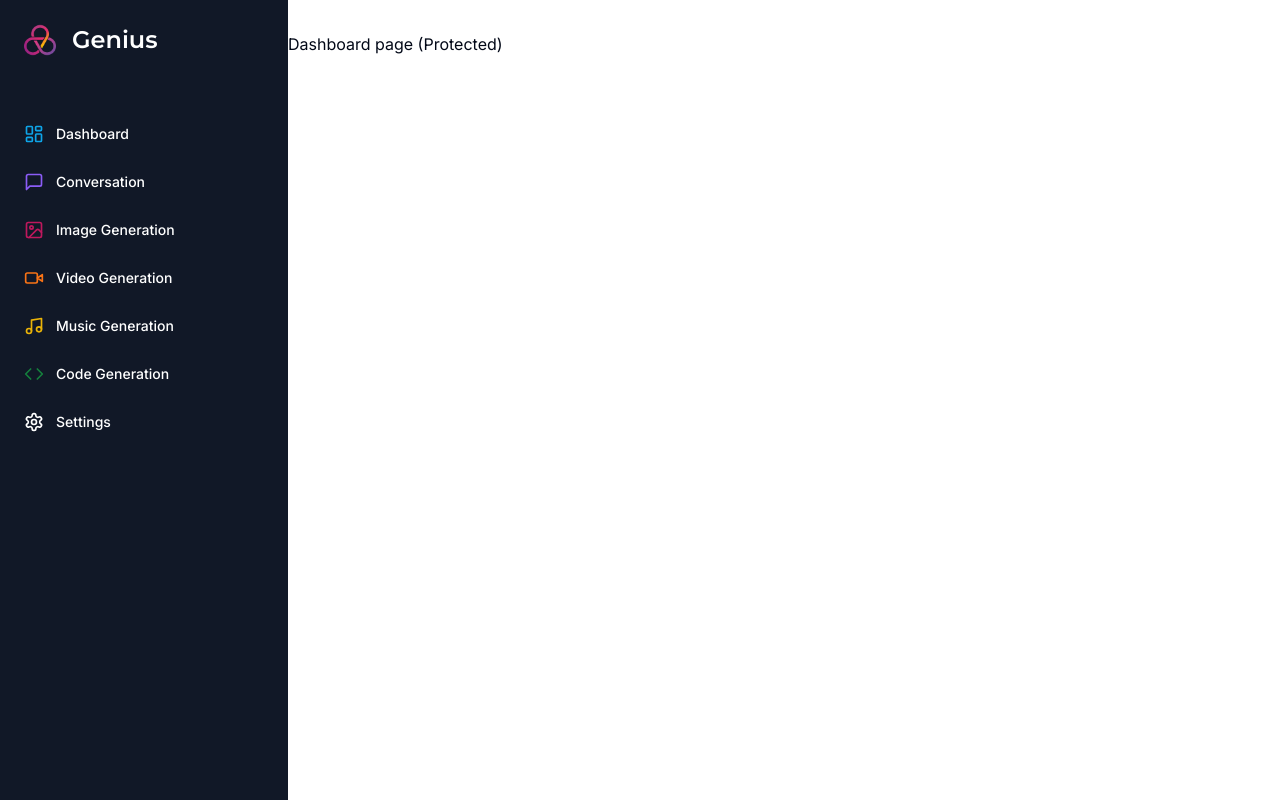
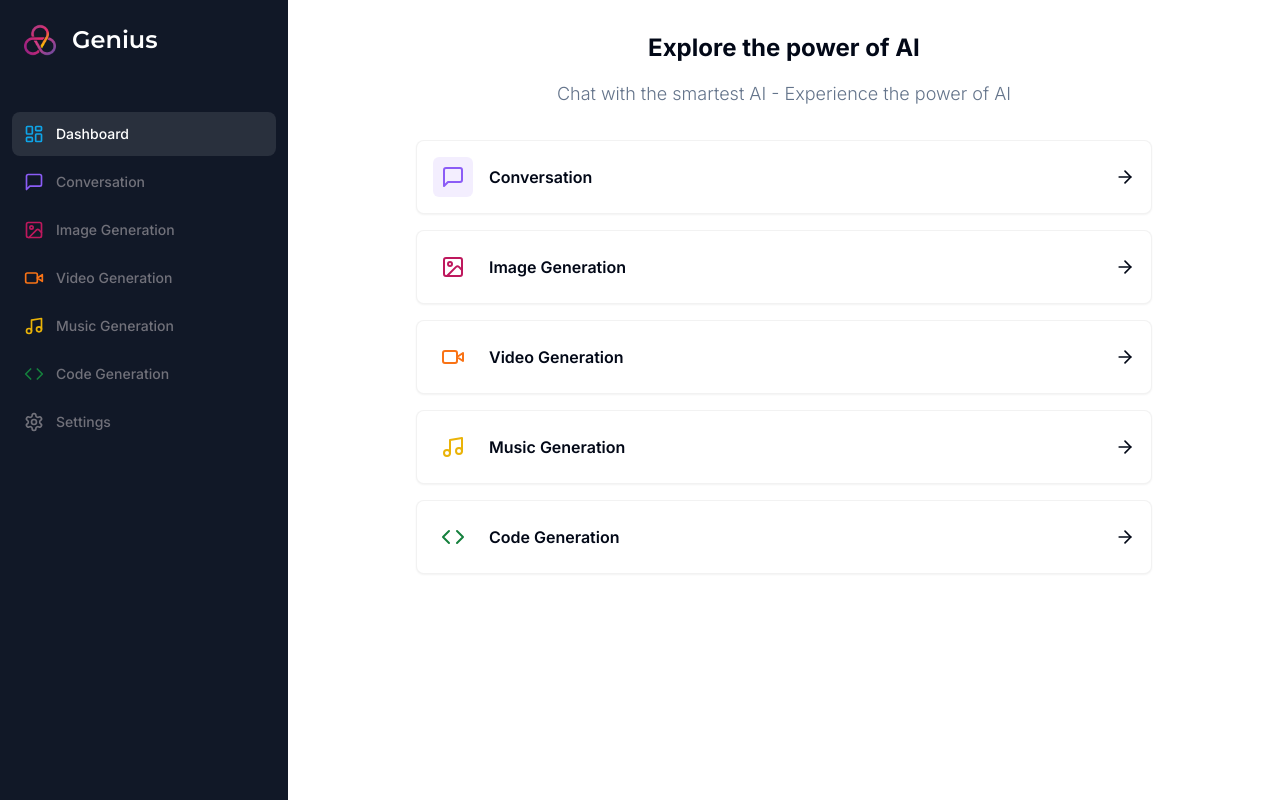
Before and after one commit to dakshinkarthik/ai-saas, a Next.js app: page /dashboard in a window 1280 px wide. Built offline with nearby package versions, Linux system fonts and the light colour scheme.

Commit message:
Dashboard fully completed (with Shadcn-ui card component)

```diff
--- a/app/(dashboard)/(routes)/dashboard/page.tsx
+++ b/app/(dashboard)/(routes)/dashboard/page.tsx
@@ -1,9 +1,79 @@
+"use client";
 
+import { Card } from "@/components/ui/card";
+import { cn } from "@/lib/utils";
+import { ArrowRight, Code, ImageIcon, MessageSquare, Music, VideoIcon } from "lucide-react";
+import { useRouter } from "next/navigation";
+
+const tools = [
+  {
+    label: "Conversation",
+    icon: MessageSquare,
+    color: "text-violet-500",
+    bgColor: "bg-violet-500/10",
+    href: "/conversation"
+  },
+  {
+    label: "Image Generation",
+    icon: ImageIcon,
+    color: "text-pink-700",
+    bgColor: "text-pink-700/10",
+    href: "/image"
+},
+{
+    label: "Video Generation",
+    icon: VideoIcon,
+    color: "text-orange-500",
+    bgColor: "text-orange-500/10",
+    href: "/video"
+},
+{
+    label: "Music Generation",
+    icon: Music,
+    color: "text-yellow-500",
+    bgColor: "text-emerald-500/10",
+    href: "/music"
+},
+{
+    label: "Code Generation",
+    icon: Code,
+    color: "text-green-700",
+    bgColor: "text-green-700/10",
+    href: "/code",
+}
+]
 
 const DashboardPage = () => {
+  const router = useRouter();
   return (
     <div>
-      <p>Dashboard page (Protected)</p>
+      <div className="mb-8 space-y-4">
+        <h2 className="text-2xl md:text-4-xl font-bold text-center">
+          Explore the power of AI
+        </h2>
+        <p className="text-muted-foreground font-light text-sm md:text-lg text-center">
+          Chat with the smartest AI - Experience the power of AI
+        </p>
+      </div>
+      <div className="px-4 md:px-20 lg:px-32 space-y-4">
+        {tools.map((tool) => (
+          <Card
+          onClick={() => router.push(tool.href)}
+          key={tool.href}
+          className="p-4 border-black/5 flex items-center justify-between hover:shadow-md transition cursor-pointer"
+          >
+            <div className="flex items-center gap-x-4">
+              <div className={cn("p-2 w-fit rounded-md", tool.bgColor)}>
+                <tool.icon className={cn("w-8-h-8", tool.color)}/>
+              </div>
+              <div className="font-semibold">
+                {tool.label}
+              </div>
+            </div>
+            <ArrowRight className="w-5 h-5" />
+          </Card>
+        ))}
+      </div>
     </div>
     );
 }
--- a/components/navbar.tsx
+++ b/components/navbar.tsx
@@ -1,14 +1,9 @@
-// import { Button } from "@/components/ui/button";
 import { UserButton } from "@clerk/nextjs";
-// import { Menu } from "lucide-react"
 import MobileSidebar from "@/components/mobile-sidebar";
 
 const Navbar = () => {
     return (
         <div className="flex items-center p-4">
-            {/* <Button variant="ghost" size="icon" className="md:hidden">
-                <Menu />
-            </Button> */}
             <MobileSidebar />
             <div className="flex w-full justify-end">
                 <UserButton afterSignOutUrl="/"/>
--- a/components/sidebar.tsx
+++ b/components/sidebar.tsx
@@ -5,8 +5,9 @@
 import Link from "next/link"
 import { Montserrat } from "next/font/google";
 
-import {cn} from '@/lib/utils'
 import { Code, ImageIcon, LayoutDashboard, MessageSquare, Music, Settings, VideoIcon } from "lucide-react";
+import { usePathname } from "next/navigation";
+import { cn } from '@/lib/utils';
 
 const monsterrat = Montserrat({
     weight: "600",
@@ -58,6 +59,7 @@
 ];
 
 const Sidebar= () => {
+    const pathname = usePathname();
     return (
         <div className="space-y-4 py-4 flex flex-col h-full bg-[#111827] text-white">
             <div className="px-3 py-2 flex-1">
@@ -77,10 +79,8 @@
                         <Link
                         href={route.href}
                         key={route.href}
-                        className="text-sm group flex p-3 w-full
-                        justify-start font-medium cursor-pointer
-                        hover:text-white hover:bg-white/10 rounded-lg
-                        transition"
+                        className={cn("text-sm group flex p-3 w-full justify-start font-medium cursor-pointer hover:text-white hover:bg-white/20 rounded-lg transition",
+                        pathname === route.href ? "text-white bg-white/10" : "text-zinc-500")}
                         >
                             <div className="flex items-center flex-1">
                                 <route.icon className={cn("h-5 w-5 mr-3", route.color)} />
--- /dev/null
+++ b/components/ui/card.tsx
@@ -0,0 +1,79 @@
+import * as React from "react"
+
+import { cn } from "@/lib/utils"
+
+const Card = React.forwardRef<
+  HTMLDivElement,
+  React.HTMLAttributes<HTMLDivElement>
+>(({ className, ...props }, ref) => (
+  <div
+    ref={ref}
+    className={cn(
+      "rounded-lg border bg-card text-card-foreground shadow-sm",
+      className
+    )}
+    {...props}
+  />
+))
+Card.displayName = "Card"
+
+const CardHeader = React.forwardRef<
+  HTMLDivElement,
+  React.HTMLAttributes<HTMLDivElement>
+>(({ className, ...props }, ref) => (
+  <div
+    ref={ref}
+    className={cn("flex flex-col space-y-1.5 p-6", className)}
+    {...props}
+  />
+))
+CardHeader.displayName = "CardHeader"
+
+const CardTitle = React.forwardRef<
+  HTMLParagraphElement,
+  React.HTMLAttributes<HTMLHeadingElement>
+>(({ className, ...props }, ref) => (
+  <h3
+    ref={ref}
+    className={cn(
+      "text-2xl font-semibold leading-none tracking-tight",
+      className
+    )}
+    {...props}
+  />
+))
+CardTitle.displayName = "CardTitle"
+
+const CardDescription = React.forwardRef<
+  HTMLParagraphElement,
+  React.HTMLAttributes<HTMLParagraphElement>
+>(({ className, ...props }, ref) => (
+  <p
+    ref={ref}
+    className={cn("text-sm text-muted-foreground", className)}
+    {...props}
+  />
+))
+CardDescription.displayName = "CardDescription"
+
+const CardContent = React.forwardRef<
+  HTMLDivElement,
+  React.HTMLAttributes<HTMLDivElement>
+>(({ className, ...props }, ref) => (
+  <div ref={ref} className={cn("p-6 pt-0", className)} {...props} />
+))
+CardContent.displayName = "CardContent"
+
+const CardFooter = React.forwardRef<
+  HTMLDivElement,
+  React.HTMLAttributes<HTMLDivElement>
+>(({ className, ...props }, ref) => (
+  <div
+    ref={ref}
+    className={cn("flex items-center p-6 pt-0", className)}
+    {...props}
+  />
+))
+CardFooter.displayName = "CardFooter"
+
+export { Card, CardHeader, CardFooter, CardTitle, CardDescription, CardContent }
```
